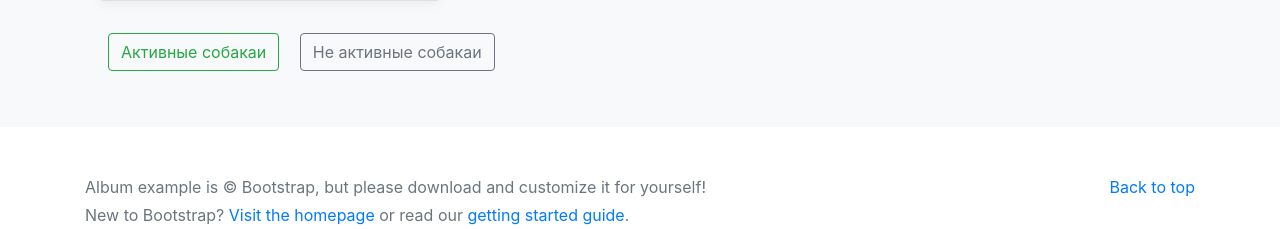
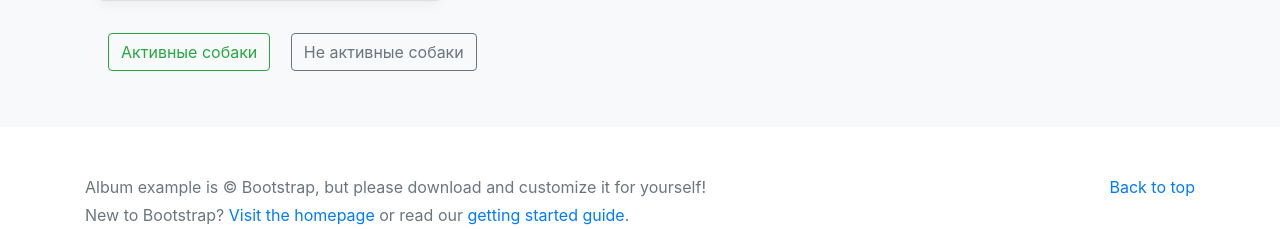
Before and after one commit to Zheldakov/Dog_shelter_cbv, a Django app: page /dogs/ in a window 1280 px wide. Shown: the part 2102-2331 px from the top of the page. Run offline with Django 5.2, Linux system fonts and the light colour scheme; data comes from the database, SQL or seed files in the repository; some libraries are stand-ins or nearby versions.

Commit message:
Исправлены ошибки

```diff
--- a/dogs/templates/dogs/dogs.html
+++ b/dogs/templates/dogs/dogs.html
@@ -7,7 +7,7 @@
     {% include 'dogs/includes/inc_dog_card.html' with object=object %}
     {% endfor %}
 </div>
-<a href ="{% url 'dogs:list_dogs' %}" class="btn btn-outline-success m-2">Активные собакаи</a>
-<a href ="{% url 'dogs:deactivated_list_dogs' %}" class="btn btn-outline-secondary m-2">Не активные собакаи</a>
+<a href ="{% url 'dogs:list_dogs' %}" class="btn btn-outline-success m-2">Активные собаки</a>
+<a href ="{% url 'dogs:deactivated_list_dogs' %}" class="btn btn-outline-secondary m-2">Не активные собаки</a>
 </div>
 {% endblock %}
--- a/dogs/views.py
+++ b/dogs/views.py
@@ -92,7 +92,7 @@ class DogCreateView(LoginRequiredMixin, CreateView):
             # return HttpResponseForbidden("У вас нет прав для добавление собак") # только если ожидается перенаправление
         # form.instance.owner = self.request.user
         self.object = form.save()  # получаем объект из формы
-        # добавляем владельца собаки из зарегистрированого пользователя
+        # добавляем владельца собаки из зарегистрированного пользователя
         self.object.owner = self.request.user
         self.object.save()
         return super().form_valid(form)
```
